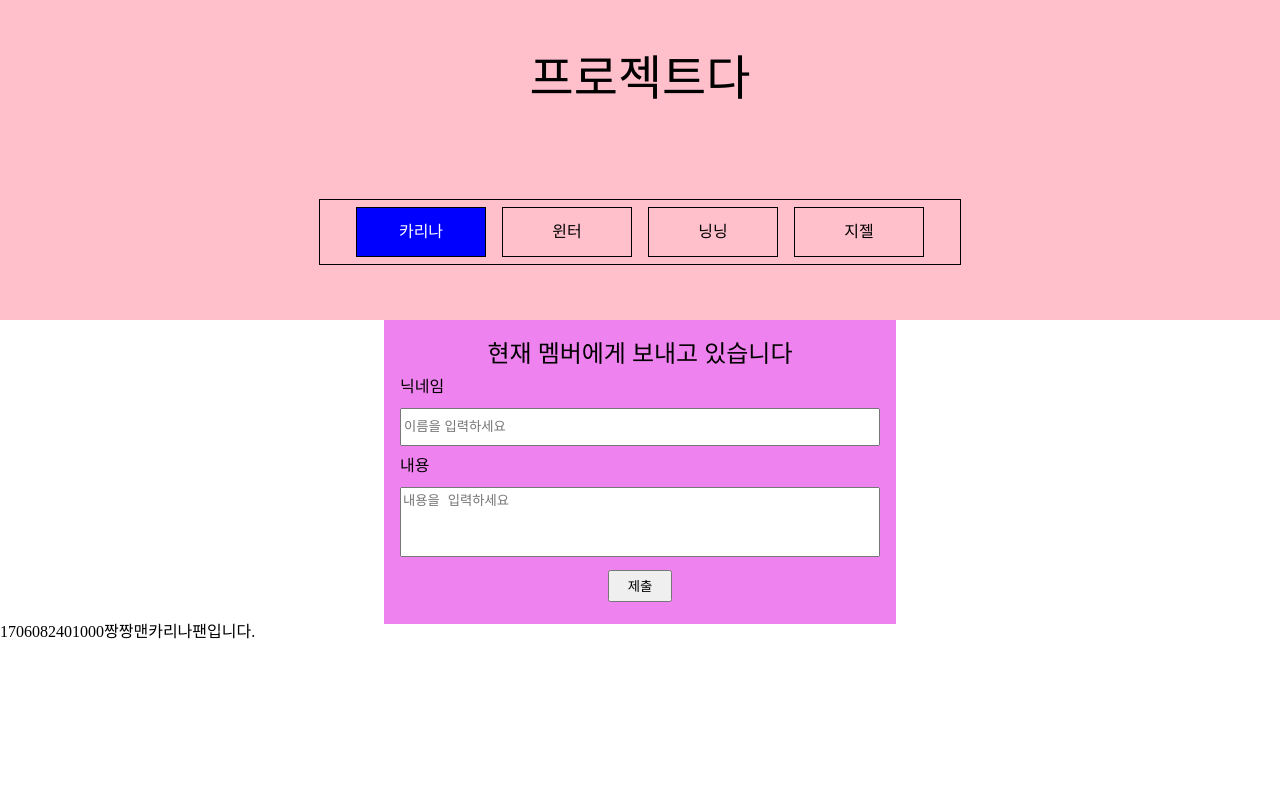
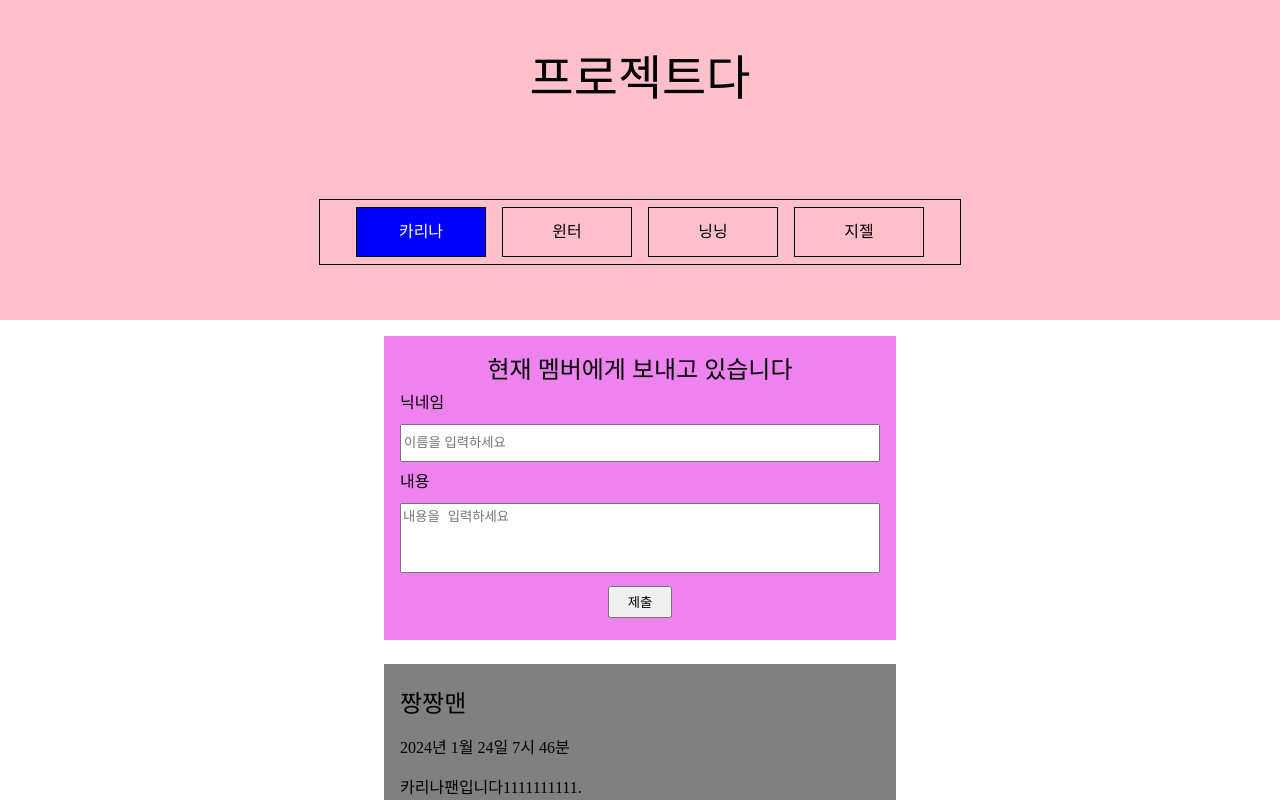
Before and after one commit to picoloman6/nbc_react_2, a React (Vite) app: page / in a window 1280 px wide. Shown: the top 800 px of the page. Built offline with nearby package versions, Linux system fonts and the light colour scheme.

Commit message:
[dev] Fanletter 기본 스타일 적용 및 날짜 변환 적용

```diff
--- a/src/components/Main/FanLetter.style.ts
+++ b/src/components/Main/FanLetter.style.ts
@@ -0,0 +1,17 @@
+import { styled } from '@stitches/react';
+
+export const StFanLetterWrapper = styled('div', {
+  display: 'flex',
+  justifyContent: 'space-around',
+  flexDirection: 'column',
+  width: '30rem',
+  height: '8rem',
+  background: 'Gray',
+  padding: '1rem',
+  marginTop: '1.5rem',
+  cursor: 'pointer'
+});
+
+export const StFanLetterName = styled('h3', {
+  fontSize: '1.5rem'
+});
--- a/src/components/Main/FanLetter.tsx
+++ b/src/components/Main/FanLetter.tsx
@@ -1,17 +1,30 @@
 import { LetterTypes } from '../../types/mainTypes';
+import { StFanLetterWrapper, StFanLetterName } from './FanLetter.style';
 
 interface FanLetterPropsTypes {
   letter: LetterTypes;
 }
 
+const convertDate = (dateTime: number) => {
+  const dateObj = new Date(dateTime);
+  const year = dateObj.getFullYear();
+  const mon = dateObj.getMonth() + 1;
+  const date = dateObj.getDate();
+  const hour = dateObj.getHours();
+  const min = dateObj.getMinutes();
+
+  return `${year}년 ${mon}월 ${date}일 ${hour}시 ${min}분`;
+};
+
 const FanLetter = ({ letter }: FanLetterPropsTypes) => {
-  const { name, contents, date } = letter;
+  const { name, contents, dateTime } = letter;
+
   return (
-    <div>
-      <span>{date}</span>
-      <span>{name}</span>
+    <StFanLetterWrapper>
+      <StFanLetterName>{name}</StFanLetterName>
+      <span>{convertDate(dateTime)}</span>
       <span>{contents}</span>
-    </div>
+    </StFanLetterWrapper>
   );
 };
 
--- a/src/components/Main/MainForm.style.ts
+++ b/src/components/Main/MainForm.style.ts
@@ -7,8 +7,8 @@ export const StForm = styled('form', {
   width: '30rem',
   height: '17rem',
   background: 'Violet',
-  margin: '0 auto',
-  padding: '1rem'
+  padding: '1rem',
+  marginTop: '1rem'
 });
 
 export const StFormTitle = styled('h3', {
--- a/src/index.css
+++ b/src/index.css
@@ -122,3 +122,9 @@ table {
   border-collapse: collapse;
   border-spacing: 0;
 }
+main {
+  display: flex;
+  align-items: center;
+  flex-direction: column;
+  min-height: 900px;
+}
--- a/src/pages/Main.tsx
+++ b/src/pages/Main.tsx
@@ -10,29 +10,36 @@ const dummy: LetterTypes[] = [
     id: 1,
     member: '카리나',
     name: '짱짱맨',
-    contents: '카리나팬입니다.',
-    date: new Date().getTime()
+    contents: '카리나팬입니다1111111111.',
+    dateTime: new Date().getTime()
   },
   {
     id: 2,
     member: '윈터',
     name: '짱짱맨',
-    contents: '윈터팬입니다.',
-    date: new Date().getTime()
+    contents: '윈터팬입니다111111111111111.',
+    dateTime: new Date().getTime()
   },
   {
     id: 3,
     member: '닝닝',
     name: '짱짱맨',
-    contents: '닝닝팬입니다.',
-    date: new Date().getTime()
+    contents: '닝닝팬입니다11111111111111.',
+    dateTime: new Date().getTime()
   },
   {
     id: 4,
     member: '지젤',
     name: '짱짱맨',
-    contents: '지젤팬입니다.',
-    date: new Date().getTime()
+    contents: '지젤팬입니다111111111111111111111111111.',
+    dateTime: new Date().getTime()
+  },
+  {
+    id: 5,
+    member: '카리나',
+    name: '짱짱맨',
+    contents: '지젤팬입니다111111111111111111111111111.',
+    dateTime: new Date().getTime()
   }
 ];
 
@@ -47,12 +54,16 @@ const Main = () => {
   return (
     <>
       <Header member={member} changeMember={changeMember} />
-      <MainForm />
-      {letters.reduce(
-        (acc: ReactElement[], cur) =>
-          cur.member === member ? [...acc, <FanLetter letter={cur} />] : acc,
-        []
-      )}
+      <main>
+        <MainForm />
+        {letters.reduce(
+          (acc: ReactElement[], cur) =>
+            cur.member === member
+              ? [...acc, <FanLetter key={cur.id} letter={cur} />]
+              : acc,
+          []
+        )}
+      </main>
     </>
   );
 };
--- a/src/types/mainTypes.ts
+++ b/src/types/mainTypes.ts
@@ -10,5 +10,5 @@ export interface LetterTypes {
   member: MemberTypes;
   name: string;
   contents: string;
-  date: number;
+  dateTime: number;
 }
```
